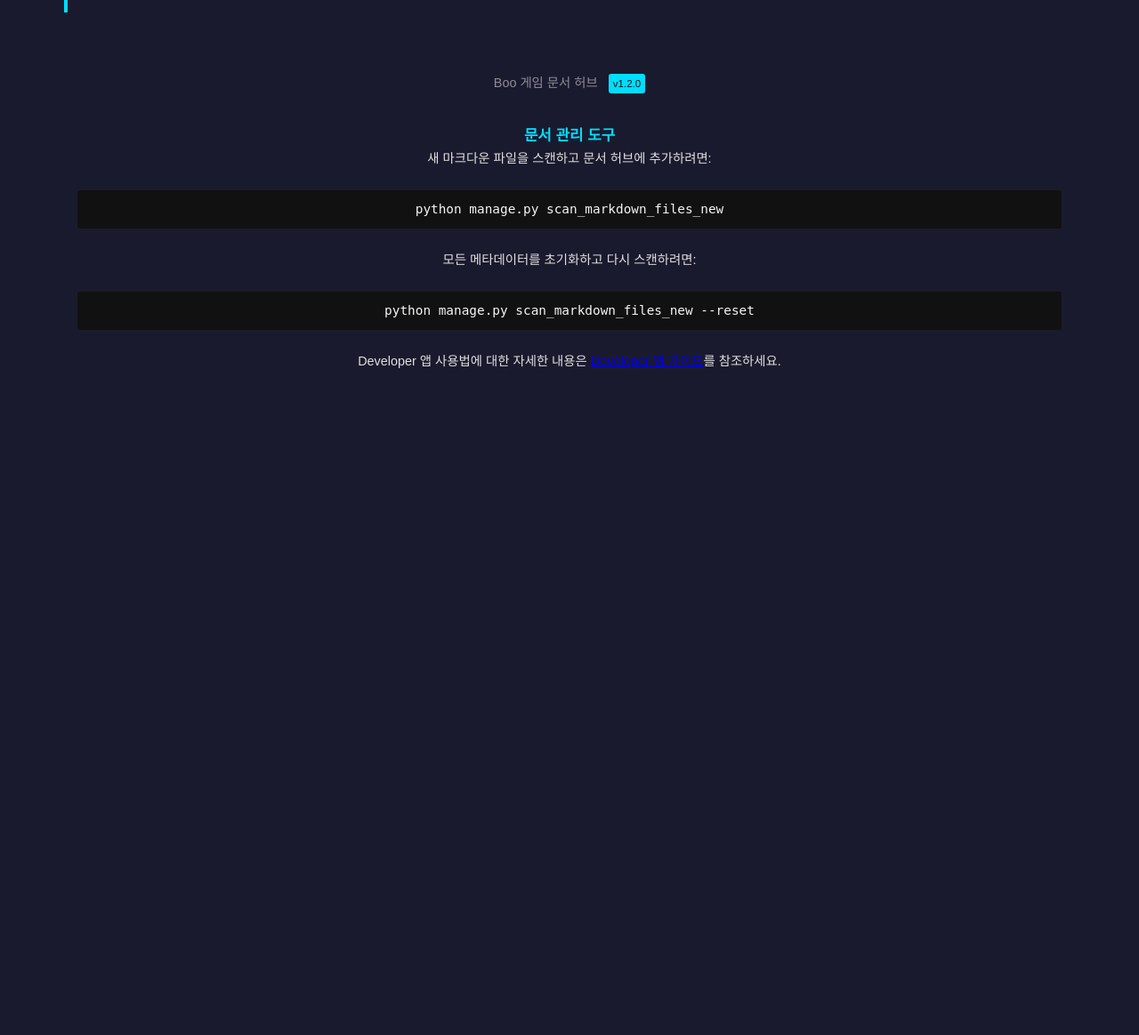
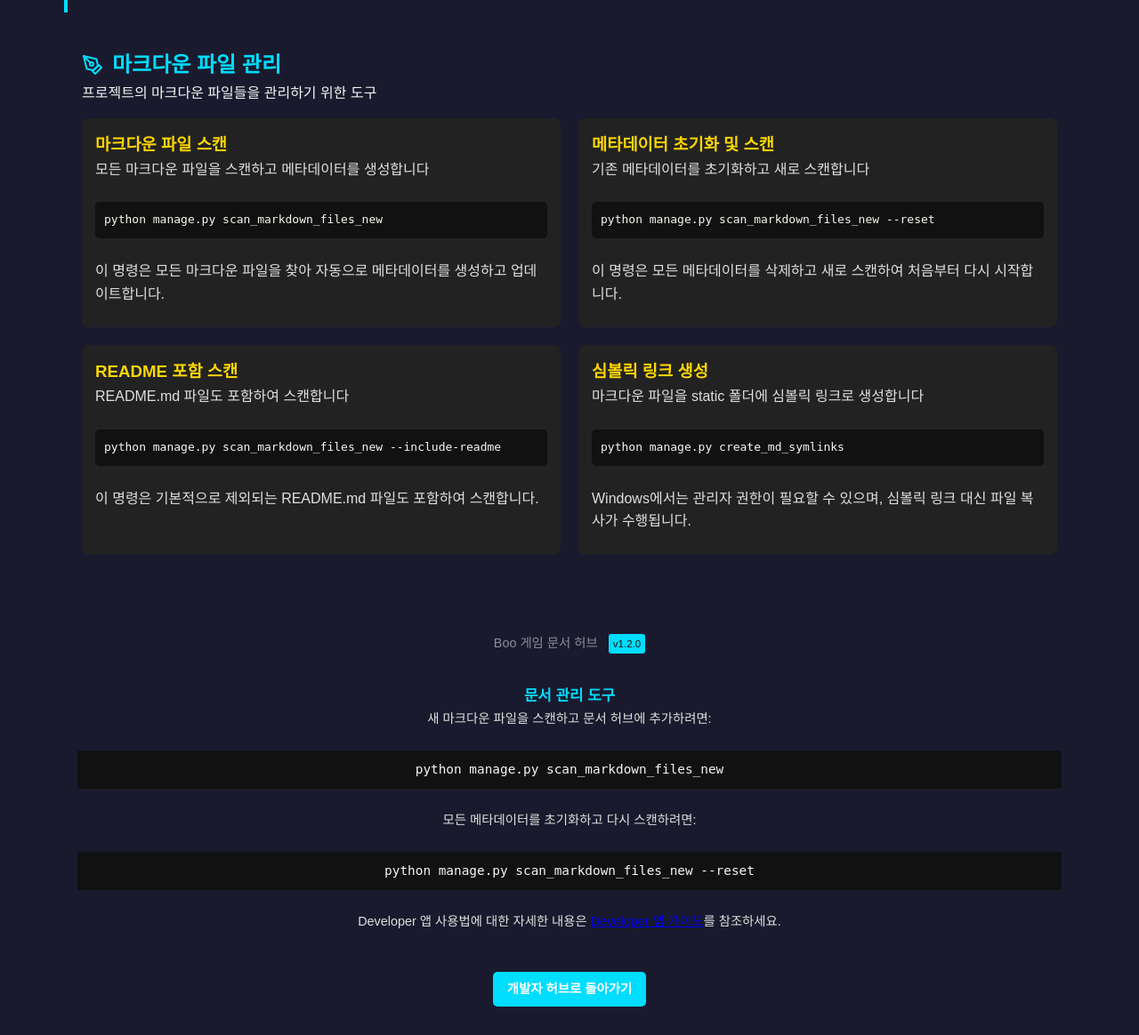
Before and after one commit to RRT3333/Boo-Game, a Django app: template developer/templates/developer/docs-hub.html in a window 1280 px wide. Shown: the part 260-1424 px from the top of the page at 89% size. Before the commit the page ends 674 px from the top, so only its background shows below. Run offline with Django 5.2, Linux system fonts and the light colour scheme; the template is opened without the code that fills it, so the values that code supplies are empty.

Commit message:
fix: developer 페이지 style 수정

```diff
--- a/developer/static/css/docs-hub.css
+++ b/developer/static/css/docs-hub.css
@@ -1,9 +1,15 @@
 /* Docs Hub Styles */
 .card-grid {
     display: grid;
-    grid-template-columns: repeat(auto-fill, minmax(300px, 1fr));
+    grid-template-columns: repeat(auto-fill, minmax(400px, 1fr));
     gap: 20px;
     margin-top: 20px;
+}
+
+/* 마크다운 파일 관리 카드를 위한 특별 클래스 */
+.card.markdown-manager {
+    min-width: 500px;
+    grid-column: span 2;
 }
 
 .card {
@@ -145,6 +151,13 @@
     overflow-x: auto;
 }
 
+@media (max-width: 1200px) {
+    .card.markdown-manager {
+        grid-column: span 1;
+        min-width: auto;
+    }
+}
+
 @media (max-width: 768px) {
     .card-grid {
         grid-template-columns: 1fr;
--- a/developer/templates/developer/docs-hub.html
+++ b/developer/templates/developer/docs-hub.html
@@ -8,12 +8,115 @@
 {% block extra_css %}
 {% load static %}
 <link rel="stylesheet" href="{% static 'css/docs-hub.css' %}">
+<style>
+    .full-width {
+        grid-column: 1 / -1;
+        width: 100%;
+    }
+
+    .markdown-manager-card {
+        background-color: #1a1a2e;
+        border-radius: 8px;
+        padding: 20px;
+        margin-bottom: 20px;
+    }
+
+    .markdown-manager-card h2 {
+        color: #00DDFF;
+        display: flex;
+        align-items: center;
+        margin-top: 0;
+    }
+
+    .markdown-manager-card h2 svg {
+        margin-right: 10px;
+    }
+
+    .command-section {
+        display: grid;
+        grid-template-columns: repeat(auto-fit, minmax(450px, 1fr));
+        gap: 20px;
+        margin-top: 15px;
+    }
+
+    .command-card {
+        background-color: #222;
+        border-radius: 8px;
+        padding: 15px;
+        transition: transform 0.2s;
+    }
+
+    .command-card:hover {
+        transform: translateY(-3px);
+    }
+
+    .command-card h3 {
+        color: #FFD700;
+        margin-top: 0;
+    }
+
+    .command-card pre {
+        background-color: #111;
+        padding: 10px;
+        border-radius: 5px;
+        overflow-x: auto;
+    }
+
+    .command-card p {
+        margin-bottom: 10px;
+        color: #e0e0e0;
+    }
+</style>
 {% endblock %}
 
 {% block content %}
 <div class="auto-update-info">
     <p>현재 <span class="file-count">{{ total_files }}</span> 개의 문서 파일이 자동으로 감지되었습니다.</p>
     <p style="margin-top: 0.5rem; font-size: 0.9rem;">마지막 업데이트: {{ last_updated }}</p>
+</div>
+
+<!-- 마크다운 파일 관리 카드 -->
+<div class="markdown-manager-card full-width">
+    <h2>
+        <svg xmlns="http://www.w3.org/2000/svg" width="24" height="24" viewBox="0 0 24 24" fill="none" stroke="currentColor" stroke-width="2" stroke-linecap="round" stroke-linejoin="round">
+            <path d="M12 19l7-7 3 3-7 7-3-3z"></path>
+            <path d="M18 13l-1.5-7.5L2 2l3.5 14.5L13 18l5-5z"></path>
+            <path d="M2 2l7.586 7.586"></path>
+            <circle cx="11" cy="11" r="2"></circle>
+        </svg>
+        마크다운 파일 관리
+    </h2>
+    <p>프로젝트의 마크다운 파일들을 관리하기 위한 도구</p>
+
+    <div class="command-section">
+        <div class="command-card">
+            <h3>마크다운 파일 스캔</h3>
+            <p>모든 마크다운 파일을 스캔하고 메타데이터를 생성합니다</p>
+            <pre>python manage.py scan_markdown_files_new</pre>
+            <p>이 명령은 모든 마크다운 파일을 찾아 자동으로 메타데이터를 생성하고 업데이트합니다.</p>
+        </div>
+
+        <div class="command-card">
+            <h3>메타데이터 초기화 및 스캔</h3>
+            <p>기존 메타데이터를 초기화하고 새로 스캔합니다</p>
+            <pre>python manage.py scan_markdown_files_new --reset</pre>
+            <p>이 명령은 모든 메타데이터를 삭제하고 새로 스캔하여 처음부터 다시 시작합니다.</p>
+        </div>
+
+        <div class="command-card">
+            <h3>README 포함 스캔</h3>
+            <p>README.md 파일도 포함하여 스캔합니다</p>
+            <pre>python manage.py scan_markdown_files_new --include-readme</pre>
+            <p>이 명령은 기본적으로 제외되는 README.md 파일도 포함하여 스캔합니다.</p>
+        </div>
+
+        <div class="command-card">
+            <h3>심볼릭 링크 생성</h3>
+            <p>마크다운 파일을 static 폴더에 심볼릭 링크로 생성합니다</p>
+            <pre>python manage.py create_md_symlinks</pre>
+            <p>Windows에서는 관리자 권한이 필요할 수 있으며, 심볼릭 링크 대신 파일 복사가 수행됩니다.</p>
+        </div>
+    </div>
 </div>
 
 <div class="card-grid">
@@ -72,6 +175,8 @@
     <pre>python manage.py scan_markdown_files_new --reset</pre>
     <p style="margin-bottom: 10px;">Developer 앱 사용법에 대한 자세한 내용은 <a href="{% url 'developer:render_markdown' 'context/developer-guide.md' %}" target="_blank">Developer 앱 가이드</a>를 참조하세요.</p>
 </div>
+
+<a href="{% url 'developer:index' %}" class="btn btn-primary mt-3" style="background-color: #00DDFF; color: white; text-decoration: none; padding: 8px 16px; border-radius: 5px; display: inline-block; margin-top: 20px;">개발자 허브로 돌아가기</a>
 {% endblock %}
 
 {% block extra_js %}
```
